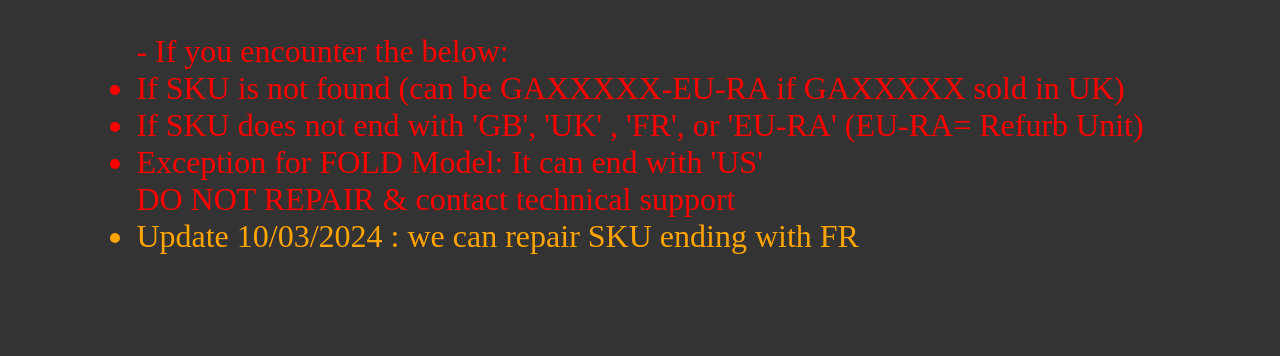
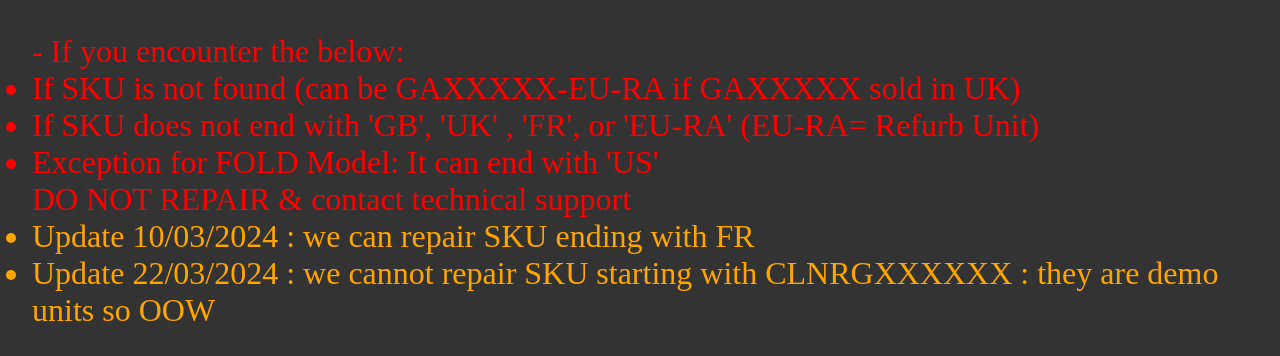
Before and after one commit to Jean-Yves-Rene/python-imei, a Flask app: template templates/warranty.html in a window 1280 px wide. Shown: the part 174-530 px from the top of the page. Run offline with Flask 3, Linux system fonts and the light colour scheme; the template is opened without the code that fills it, so the values that code supplies are empty.

Commit message:
Update warranty.html
Add a note for DEMO units starting with SKU CLNRG

```diff
--- a/templates/warranty.html
+++ b/templates/warranty.html
@@ -26,6 +26,11 @@
                 <li> Update 10/03/2024 : we can repair SKU ending with FR</li>
             </ul>
         </span>
+        <span class="orange-text">
+            <ul>
+                <li> Update 22/03/2024 : we cannot repair SKU starting with CLNRGXXXXXX : they are demo units so OOW</li>
+            </ul>
+        </span>
     </p1>
     <br>
     <p>sku :{{ sku_value }}</p>
```
